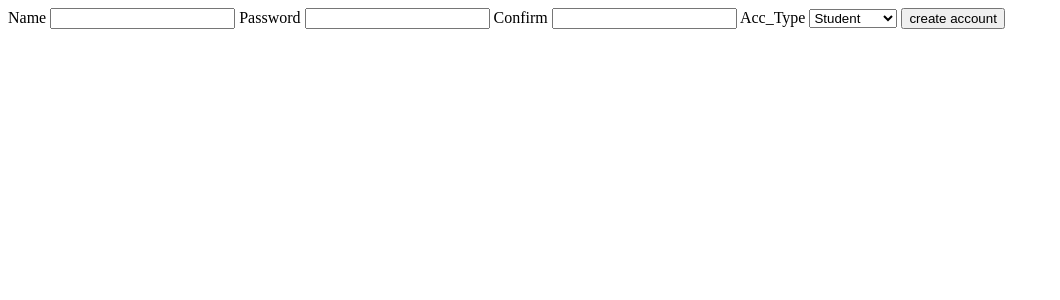
After one commit to ahenxs-03/Event-handle-web-app, a Flask app: template templates/user.html in a window 1280 px wide. The commit adds this page. Shown: the top 300 px of the page, without its empty margins (0-1060 px from the left). Run offline with Flask 3, Linux system fonts and the light colour scheme; the template is opened without the code that fills it, so the values that code supplies are empty.

Commit message:
host gate

```diff
--- a/admin.py
+++ b/admin.py
@@ -1,46 +1,58 @@
 from app import app
 from flask import render_template, url_for, request, redirect
 from db import *
+
+
 @app.route('/admin')
 def admin():
-    event=Event.query.all()
-    area=Area.query.all()
-    about=User.query.filter_by(role_id=3).first()
-    details={
-        "name" : about.User_name,
-        "password" : about.user_password
+    event = Event.query.all()
+    area = Area.query.all()
+    about = User.query.filter_by(role_id=3).first()
+    details = {
+        "name": about.User_name,
+        "password": about.user_password
     }
-    Category=[]
+    Category = []
     for obj in area:
-        di={
-            "area_id" : obj.area_id,
-            "area_name" : obj.area_name
+        di = {
+            "area_id": obj.area_id,
+            "area_name": obj.area_name
 
         }
         Category.append(di)
 
     return render_template('admin.html', event=event, details=details, category=Category)
-#actions
-#status control
+# actions
+# status control
+
+
 @app.route('/reject event/name')
 def reject(name):
     ...
     return redirect(url_for('admin'))
-@app.route('/add/category', methods=['GET','POST'])
+
+
+@app.route('/add/category', methods=['GET', 'POST'])
 def add_category():
-    if request.method=='GET':
+    if request.method == 'GET':
         return render_template('category.html')
 
 
-
-@app.route('/create', methods=['GET','POST'])
+@app.route('/create', methods=['GET', 'POST'])
 def create():
-    name=request.form['Areaname']
-    area=Area(area_name=name)
+    name = request.form['Areaname']
+    area = Area(area_name=name)
     database.session.add(area)
     database.session.commit()
     return redirect(url_for('admin'))
 
 
+@app.route('/delete/<int:id>', methods=['GET', 'POST'])
+def delete_category(id):
+    event = Area.query.get(id)
+    database.session.delete(event)
+    database.session.commit()
+    return redirect(url_for('admin'))
+
 
 app.run(debug=True)
--- a/templates/admin.html
+++ b/templates/admin.html
@@ -48,7 +48,7 @@
       <td>Delete</td>
     </tr>
     {%for cat in category%}
-    <tr><td>{{cat["area_id"]}}</td><td>{{cat["area_name"]}}</td><td><button>View</button></td><td><button> Delete</button></td></tr>
+    <tr><td>{{cat["area_id"]}}</td><td>{{cat["area_name"]}}</td><td><button>View</button></td><td><a href={{url_for('delete_category',id=cat['area_id'])}}><button> Delete</button></a></td></tr>
      {%endfor%}
 
   </table>
--- /dev/null
+++ b/templates/user.html
@@ -0,0 +1,24 @@
+<!DOCTYPE html>
+<html lang="en">
+<head>
+    <meta charset="UTF-8">
+    <meta name="viewport" content="width=device-width, initial-scale=1.0">
+    <title>Form</title>
+</head>
+<body>
+    <form method='post'>
+        <label for='Name'>Name</label>
+        <input name="name" id="name" type="text">
+        <label for='Name'>Password</label>
+        <input name="pass" id="pass">
+        <label for='Confirm'>Confirm</label>
+        <input name="Cpass" id="Cpass">
+        <label for='Name'>Acc_Type</label>
+        <select name='Type'> User Type:
+            <option value="student">Student</option>
+            <option value="host">Event Host</option>
+        </select>
+        <button>create account</button>
+    </form>
+</body>
+</html>
```
Also changed, not shown: home.py (added, +18 -0 lines), templates/home.html (added, +19 -0 lines), instance/mydatabase.db.
